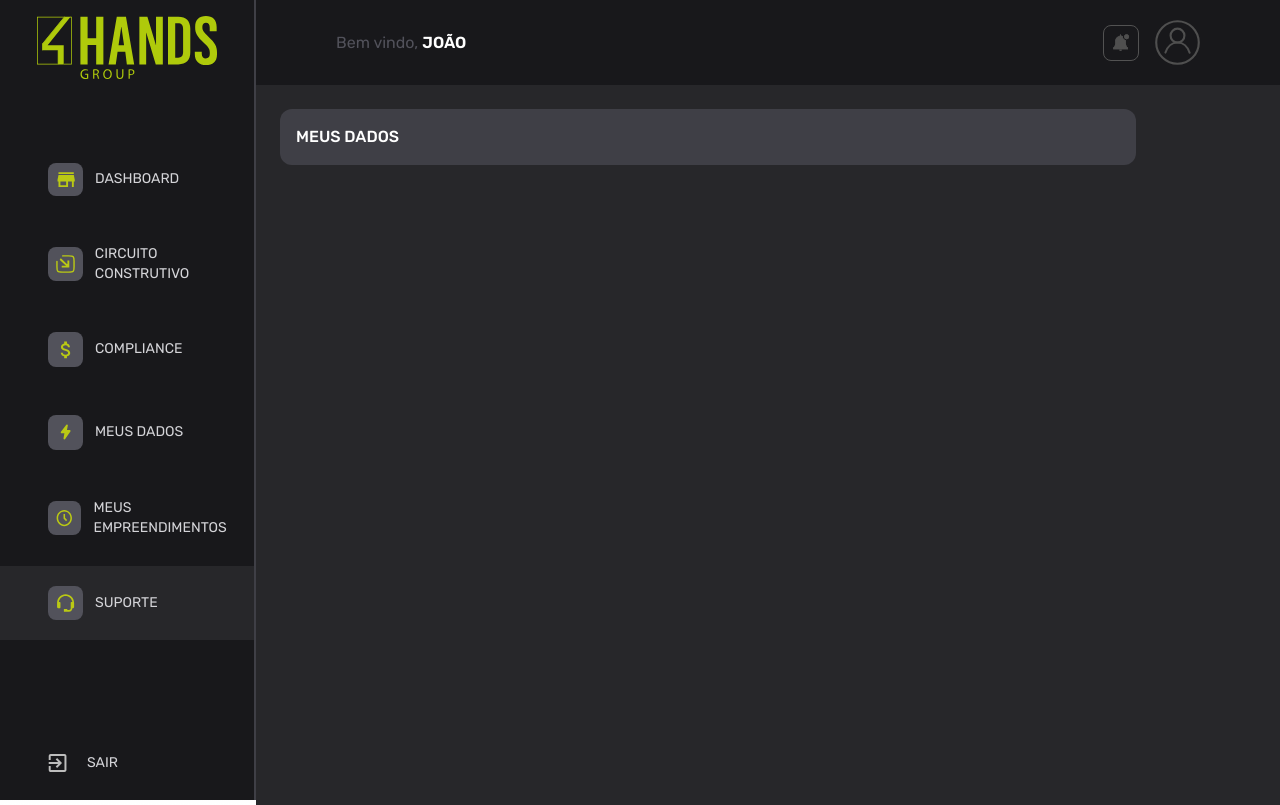
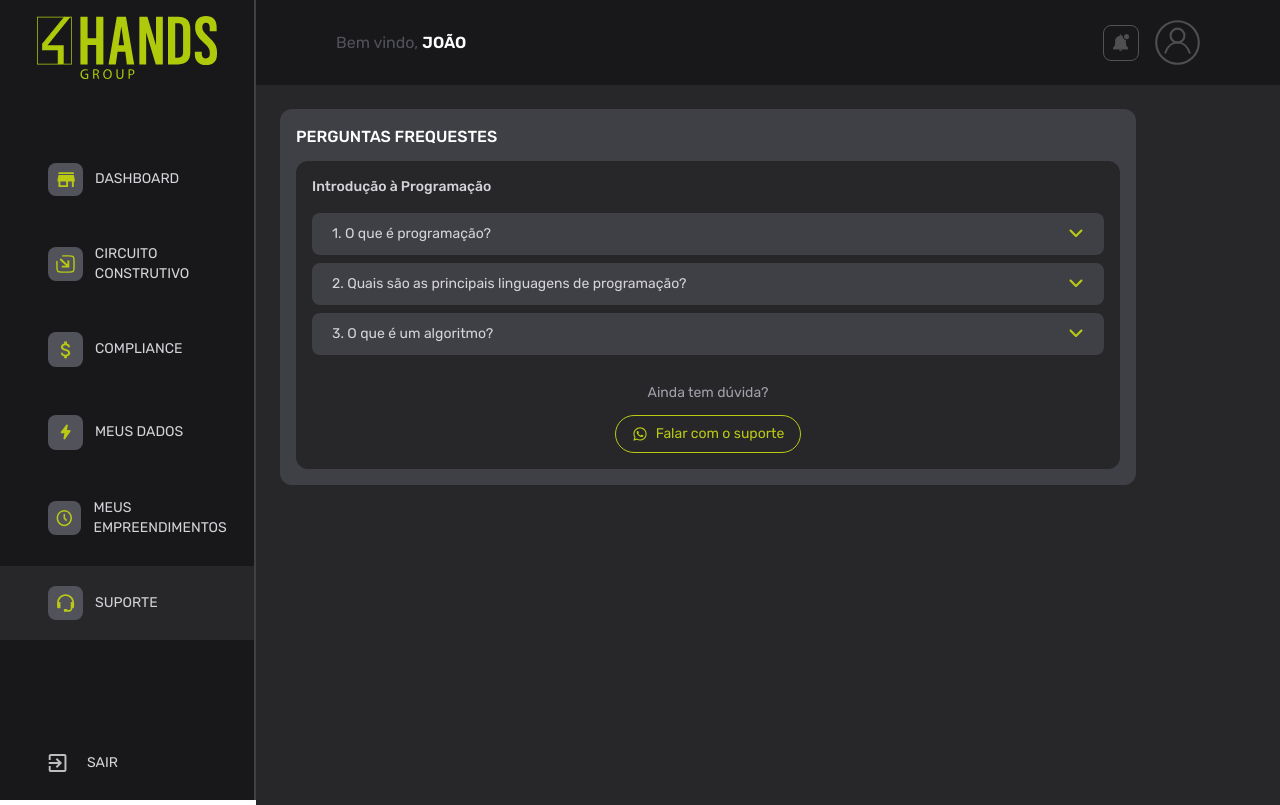
Before and after one commit to douglasc-c/jb-next, a Next.js app: page /pt-BR/support in a window 1280 px wide. Built offline with nearby package versions, Linux system fonts and the light colour scheme.

Commit message:
feat(support):create layout support

```diff
--- a/public/locales/pt-BR.json
+++ b/public/locales/pt-BR.json
@@ -79,6 +79,9 @@
       "inspections": "inspeções",
       "thermalInsulationOfTheWalls": "Isolamento térmico das paredes",
       "roofInsulation": "Isolamento térmico do telhado",
-      "doors": "Portas"
+      "doors": "Portas",
+      "frequentlyAskedQuestions": "Perguntas frequestes",
+      "talkToTheSupport": "Falar com o suporte",
+      "stillHaveQuestions": "Ainda tem dúvida?"
   }
 }
--- a/src/app/[locale]/(authenticated)/layout.tsx
+++ b/src/app/[locale]/(authenticated)/layout.tsx
@@ -34,6 +34,7 @@ export default async function RootLayout({
     support: t('TextLang.support'),
     signOut: t('TextLang.signOut'),
   }
+
   const textYourResources = {
     youResources: t('TextLang.youResources'),
     estimatedAssets: t('TextLang.estimatedAssets'),
@@ -122,6 +123,7 @@ export default async function RootLayout({
   const textMyVentures = {
     myVentures: t('TextLang.myVentures'),
   }
+
   const textDetailContract = {
     typeOfConstruction: t('TextLang.typeOfConstruction'),
     contributionAmount: t('TextLang.contributionAmount'),
@@ -144,6 +146,12 @@ export default async function RootLayout({
     doors: t('TextLang.doors'),
   }
 
+  const textSupport = {
+    frequentlyAskedQuestions: t('TextLang.frequentlyAskedQuestions'),
+    talkToTheSupport: t('TextLang.talkToTheSupport'),
+    stillHaveQuestions: t('TextLang.stillHaveQuestions'),
+  }
+
   const layoutValue: LayoutContextProps = {
     textYourResources,
     textDataInvestments,
@@ -154,6 +162,7 @@ export default async function RootLayout({
     textConstructionCircuit,
     textMyVentures,
     textDetailContract,
+    textSupport,
     locale,
   }
 
--- a/src/app/[locale]/(authenticated)/support/page.tsx
+++ b/src/app/[locale]/(authenticated)/support/page.tsx
@@ -1,39 +1,65 @@
 'use client'
 
-// import { ConstructionCircuit } from '@/components/cards/construction-circuit'
+import FAQAccordion from '@/components/cards/faq-accordion'
 import { useLayoutContext } from '@/context/layout-context'
-// import Image from 'next/image'
+import Image from 'next/image'
 
 export default function Support() {
-  const { textMyData } = useLayoutContext()
+  const { textSupport } = useLayoutContext()
 
-  // const data = [
-  //   {
-  //     document: '1234567654',
-  //     initialDate: 'Mar/2024',
-  //     address: 'Linha Adolfo Konder, S/N Caçador-SC',
-  //   },
-  //   {
-  //     document: '9876543210',
-  //     initialDate: 'Apr/2024',
-  //     address: 'Rua XV de Novembro, 123 Curitiba-PR',
-  //   },
-  //   {
-  //     document: '9876543210',
-  //     initialDate: 'Apr/2024',
-  //     address: 'Rua XV de Novembro, 123 Curitiba-PR',
-  //   },
-  //   {
-  //     document: '9876543210',
-  //     initialDate: 'Apr/2024',
-  //     address: 'Rua XV de Novembro, 123 Curitiba-PR',
-  //   },
-  // ]
+  const data = [
+    {
+      topic: 'Introdução à Programação',
+      questions: [
+        {
+          question: 'O que é programação?',
+          answer:
+            'Programação é o processo de escrever, testar, depurar e manter o código-fonte de programas de computador.',
+        },
+        {
+          question: 'Quais são as principais linguagens de programação?',
+          answer:
+            'Algumas das principais linguagens são Python, JavaScript, Java, C++ e C#.',
+        },
+        {
+          question: 'O que é um algoritmo?',
+          answer:
+            'Um algoritmo é uma sequência de passos para resolver um problema ou realizar uma tarefa.',
+        },
+      ],
+    },
+  ]
 
   return (
     <main className="bg-zinc-800 h-[calc(90vh)] flex flex-col p-6 pr-36">
       <div className="flex flex-col p-4 bg-zinc-700 rounded-xl space-y-3">
-        <h1 className="uppercase font-medium">{textMyData.myData}</h1>
+        <h1 className="uppercase font-medium text-white">
+          {textSupport.frequentlyAskedQuestions}
+        </h1>
+        <section className="flex flex-col w-full rounded-xl  p-4 bg-zinc-800 space-y-5 max-h-[calc(76vh)]">
+          <section className="flex flex-col w-full space-y-5 overflow-auto">
+            {data.map((section, idx) => (
+              <FAQAccordion
+                key={idx}
+                topic={section.topic}
+                faqs={section.questions}
+              />
+            ))}
+          </section>
+          <div className="flex flex-col text-zinc-400 items-center space-y-3">
+            <h1 className="text-sm">{textSupport.stillHaveQuestions}</h1>
+            <button className="flex items-center justify-center border border-primary rounded-full text-primary py-2 px-4 bg-transparent transition-colors duration-300">
+              <Image
+                className="mr-2"
+                src="/images/svg/whatsapp.svg"
+                alt="WiseBot Logo"
+                height={16}
+                width={16}
+              />
+              <span className="text-sm">{textSupport.talkToTheSupport}</span>
+            </button>
+          </div>
+        </section>
       </div>
     </main>
   )
--- /dev/null
+++ b/src/components/cards/faq-accordion.tsx
@@ -0,0 +1,66 @@
+'use client'
+
+import Image from 'next/image'
+import { useState } from 'react'
+
+interface FAQItem {
+  question: string
+  answer: string
+}
+
+interface FAQAccordionProps {
+  topic: string
+  faqs: FAQItem[]
+}
+
+const FAQAccordion: React.FC<FAQAccordionProps> = ({ topic, faqs }) => {
+  const [openIndex, setOpenIndex] = useState<number | null>(null)
+
+  const toggleAnswer = (index: number) => {
+    setOpenIndex(openIndex === index ? null : index)
+  }
+
+  return (
+    <section className="w-full">
+      <h2 className="text-sm font-medium text-zinc-300 mb-4">{topic}</h2>
+      {faqs.map((faq, index) => (
+        <div key={index} className="mb-2">
+          <button
+            onClick={() => toggleAnswer(index)}
+            className={`flex justify-between items-center w-full px-5 bg-zinc-700 text-left text-zinc-300 transition-all text-sm ${
+              openIndex === index ? 'rounded-t-lg' : 'rounded-lg'
+            }`}
+          >
+            <span>{`${index + 1}. ${faq.question}`}</span>
+            <span>
+              {openIndex === index ? (
+                <Image
+                  className="py-4"
+                  src="/images/svg/arrowUpGreen.svg"
+                  alt="WiseBot Logo"
+                  height={16}
+                  width={16}
+                />
+              ) : (
+                <Image
+                  className="py-4"
+                  src="/images/svg/arrowDownGreen.svg"
+                  alt="WiseBot Logo"
+                  height={16}
+                  width={16}
+                />
+              )}
+            </span>
+          </button>
+          {openIndex === index && (
+            <div className="p-4 bg-zinc-700 text-zinc-300 rounded-b-lg font-light text-sm">
+              {faq.answer}
+            </div>
+          )}
+        </div>
+      ))}
+    </section>
+  )
+}
+
+export default FAQAccordion
--- a/src/context/layout-context.tsx
+++ b/src/context/layout-context.tsx
@@ -103,6 +103,12 @@ export interface LayoutContextProps {
     doors: string
   }
 
+  textSupport: {
+    frequentlyAskedQuestions: string
+    talkToTheSupport: string
+    stillHaveQuestions: string
+  }
+
   locale: string
 }
 
```
Also changed, not shown: public/images/svg/whatsapp.svg (added).
